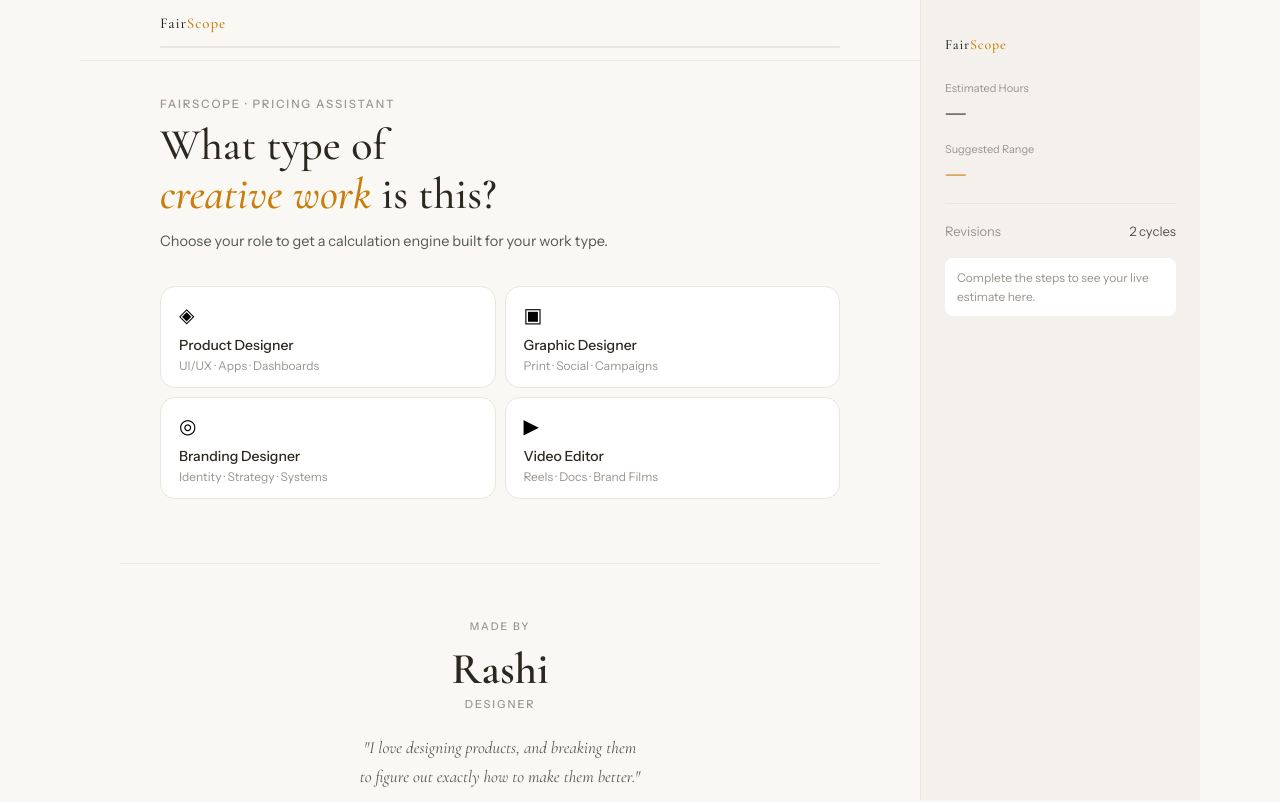
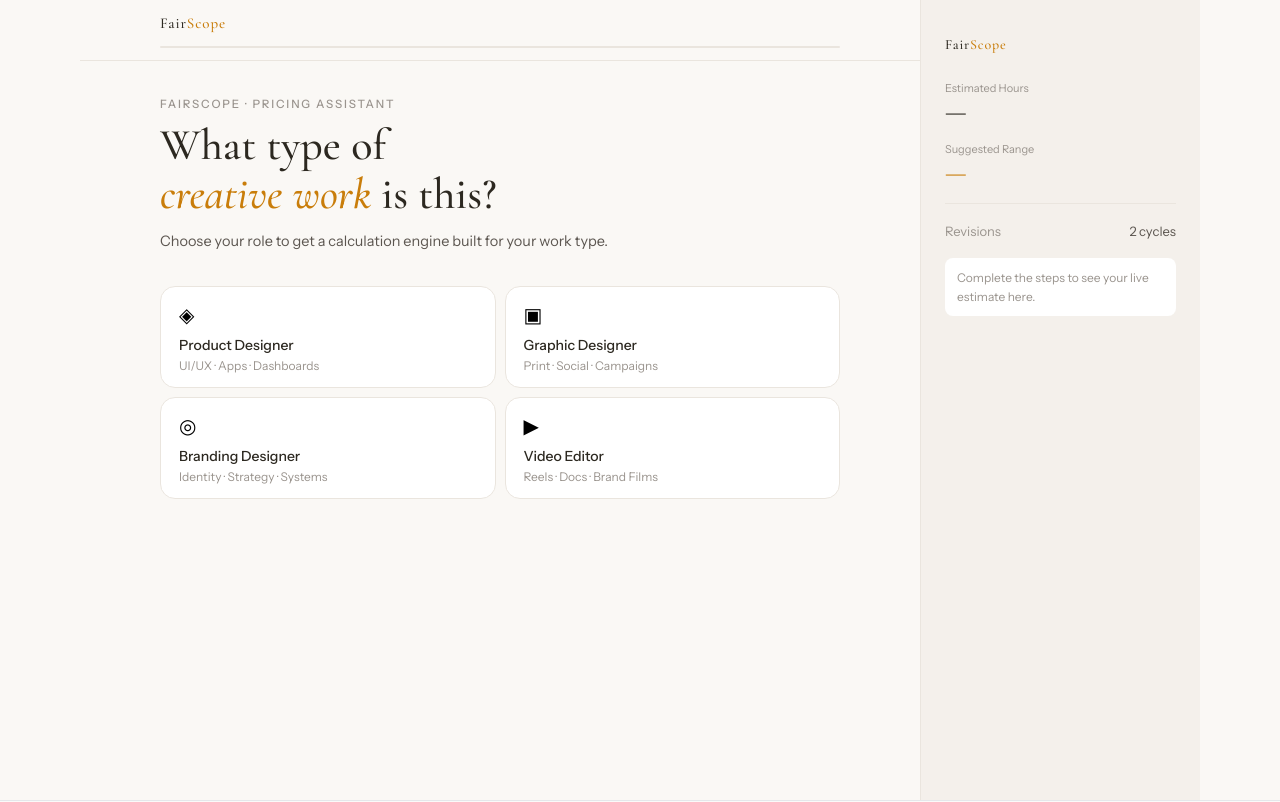
Before and after one commit to rashishah012-afk/Fair-Scope, a Next.js app: page / in a window 1280 px wide. Shown: the top 802 px of the page. Built offline with nearby package versions, Linux system fonts and the light colour scheme; a web font is replaced by a local one.

Commit message:
Remove duplicate footer

```diff
--- a/components/FairScope.tsx
+++ b/components/FairScope.tsx
@@ -2754,7 +2754,6 @@ function FairScopeEstimator() {
             {screen === "flow"    && currentStepFn && currentStepFn()}
             {screen === "results" && <ResultsScreen state={state} onRestart={restart} onEdit={goEdit} />}
           </div>
-          <MakerFooter />
         </div>
 
         <aside className="sidebar">
```
